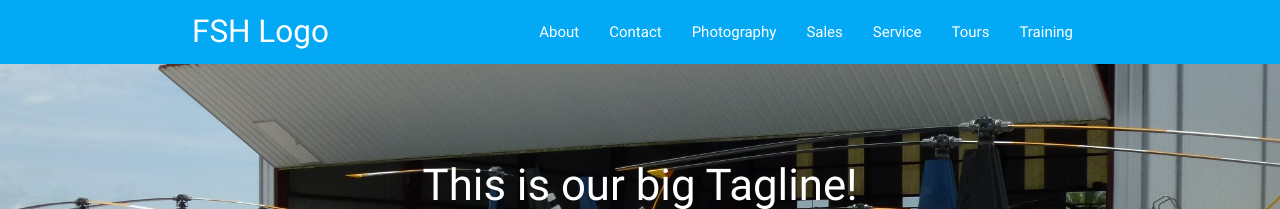
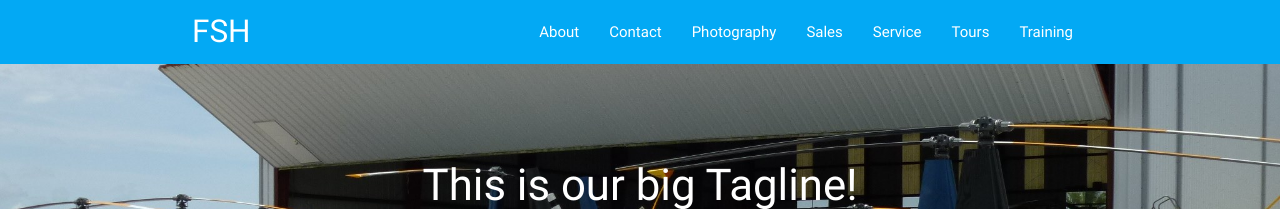
Before and after one commit to joncoop/fsh, a Jekyll site: the page built from index.html, in a window 1280 px wide. Shown: the top 209 px of the page. Built offline with Jekyll 4.4.1, drawn with Linux system fonts in a browser that asks for light colours; nearby versions of some CDN libraries.

Commit message:
Added secondary pages.

```diff
--- a/_includes/footer.html
+++ b/_includes/footer.html
@@ -10,13 +10,13 @@
       <div class="col l4 offset-l2 s12">
         <h5 class="white-text">Links</h5>
         <ul>
-          <li><a class="grey-text text-lighten-3" href="#">About</a></li>
-          <li><a class="grey-text text-lighten-3" href="#">Contact</a></li>
-          <li><a class="grey-text text-lighten-3" href="#">Photography</a></li>
-          <li><a class="grey-text text-lighten-3" href="#">Sales</a></li>
-            <li><a class="grey-text text-lighten-3" href="#">Service</a></li>
-              <li><a class="grey-text text-lighten-3" href="#">Tours</a></li>
-                <li><a class="grey-text text-lighten-3" href="#">Training</a></li>
+          <li><a class="grey-text text-lighten-3" href="about.html">About</a></li>
+          <li><a class="grey-text text-lighten-3" href="contact.html">Contact</a></li>
+          <li><a class="grey-text text-lighten-3" href="photography.html">Photography</a></li>
+          <li><a class="grey-text text-lighten-3" href="sales.html">Sales</a></li>
+          <li><a class="grey-text text-lighten-3" href="service.html">Service</a></li>
+          <li><a class="grey-text text-lighten-3" href="tours.html">Tours</a></li>
+          <li><a class="grey-text text-lighten-3" href="training.html">Training</a></li>
         </ul>
       </div>
     </div>
--- a/_includes/header.html
+++ b/_includes/header.html
@@ -1,27 +1,27 @@
 <nav role="navigation">
   <div class="container">
     <a href="#" data-activates="slide-out" class="button-collapse"><i class="mdi-navigation-menu"></i></a>
-    <a href="#" class="brand-logo">FSH Logo</a>
+    <a href="#" class="brand-logo">FSH</a>
 
     <ul class="right hide-on-med-and-down">
-      <li><a href="#">About</a></li>
-      <li><a href="#">Contact</a></li>
-      <li><a href="#">Photography</a></li>
-      <li><a href="#">Sales</a></li>
-      <li><a href="#">Service</a></li>
-      <li><a href="#">Tours</a></li>
-      <li><a href="#">Training</a></li>
+      <li><a href="about.html">About</a></li>
+      <li><a href="contact.html">Contact</a></li>
+      <li><a href="photography.html">Photography</a></li>
+      <li><a href="sales.html">Sales</a></li>
+      <li><a href="service.html">Service</a></li>
+      <li><a href="tours.html">Tours</a></li>
+      <li><a href="training.html">Training</a></li>
     </ul>
 
     <ul id="slide-out" class="side-nav">
-      <li><a href="/">Home</a></li>
-      <li><a href="#">About</a></li>
-      <li><a href="#">Contact</a></li>
-      <li><a href="#">Photography</a></li>
-      <li><a href="#">Sales</a></li>
-      <li><a href="#">Service</a></li>
-      <li><a href="#">Tours</a></li>
-      <li><a href="#">Training</a></li>
+      <li><a href="index.html">Home</a></li>
+      <li><a href="about.html">About</a></li>
+      <li><a href="contact.html">Contact</a></li>
+      <li><a href="photography.html">Photography</a></li>
+      <li><a href="sales.html">Sales</a></li>
+      <li><a href="service.html">Service</a></li>
+      <li><a href="tours.html">Tours</a></li>
+      <li><a href="training.html">Training</a></li>
     </ul>
   </div>
 </nav>
--- a/_layouts/default.html
+++ b/_layouts/default.html
@@ -5,7 +5,9 @@
   <body>
     {% include header.html %}
 
-    {{ content }}
+    <main>
+      {{ content }}
+    </main>
 
     {% include footer.html %}
   </body>
--- a/_layouts/page.html
+++ b/_layouts/page.html
@@ -1,14 +1,10 @@
 ---
 layout: default
 ---
-<div class="post">
+<div class="container">
 
-  <header class="post-header">
     <h1 class="post-title">{{ page.title }}</h1>
-  </header>
 
-  <article class="post-content">
     {{ content }}
-  </article>
 
 </div>
--- a/index.html
+++ b/index.html
@@ -1,7 +1,6 @@
 ---
 layout: default
 ---
-<main>
 
 <div class="slider">
   <ul class="slides">
@@ -102,5 +101,3 @@
     </div>
 
 </div>
-
-</main>
```
Also changed, not shown: about.html (added, +8 -0 lines), contact.html (added, +8 -0 lines), photography.html (added, +8 -0 lines), sales.html (added, +8 -0 lines), service.html (added, +8 -0 lines), tours.html (added, +8 -0 lines), training.html (added, +8 -0 lines), img/icon.png (added), img/logo_150x44(2).gif (deleted).
